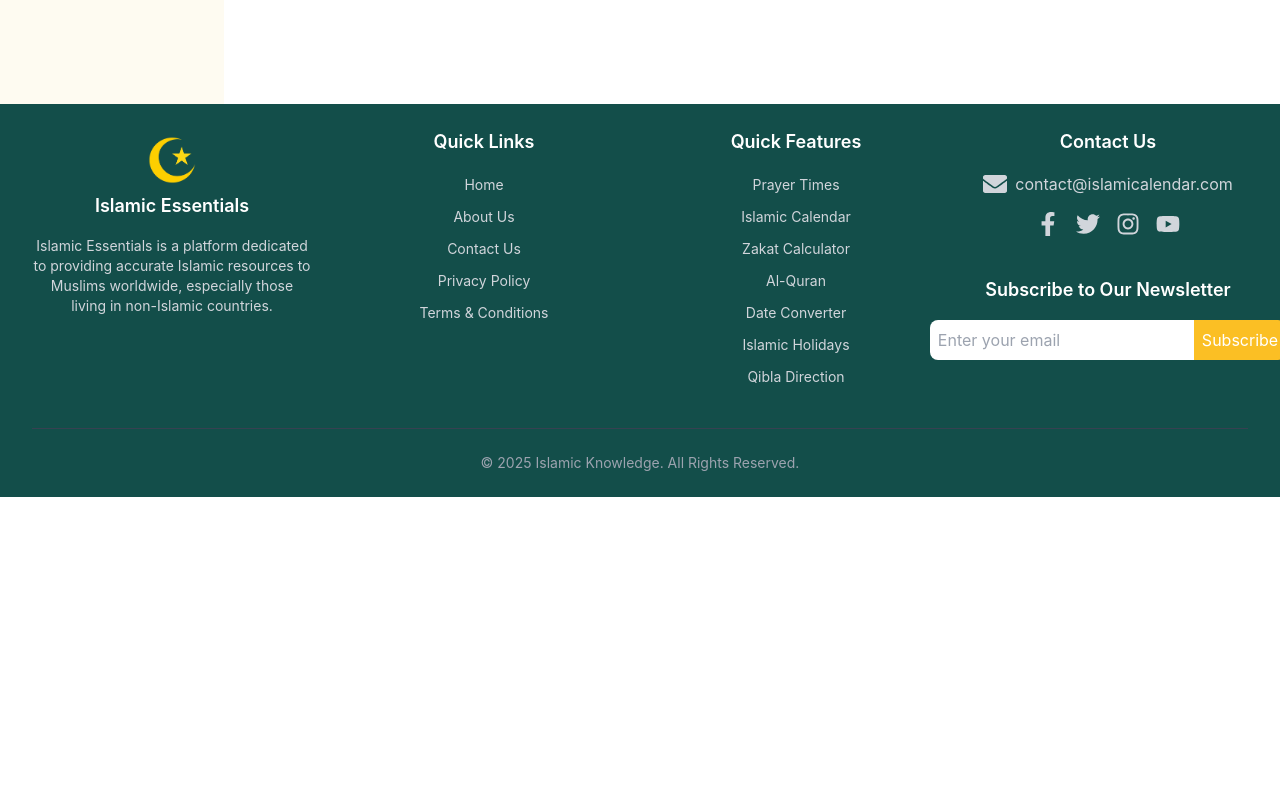
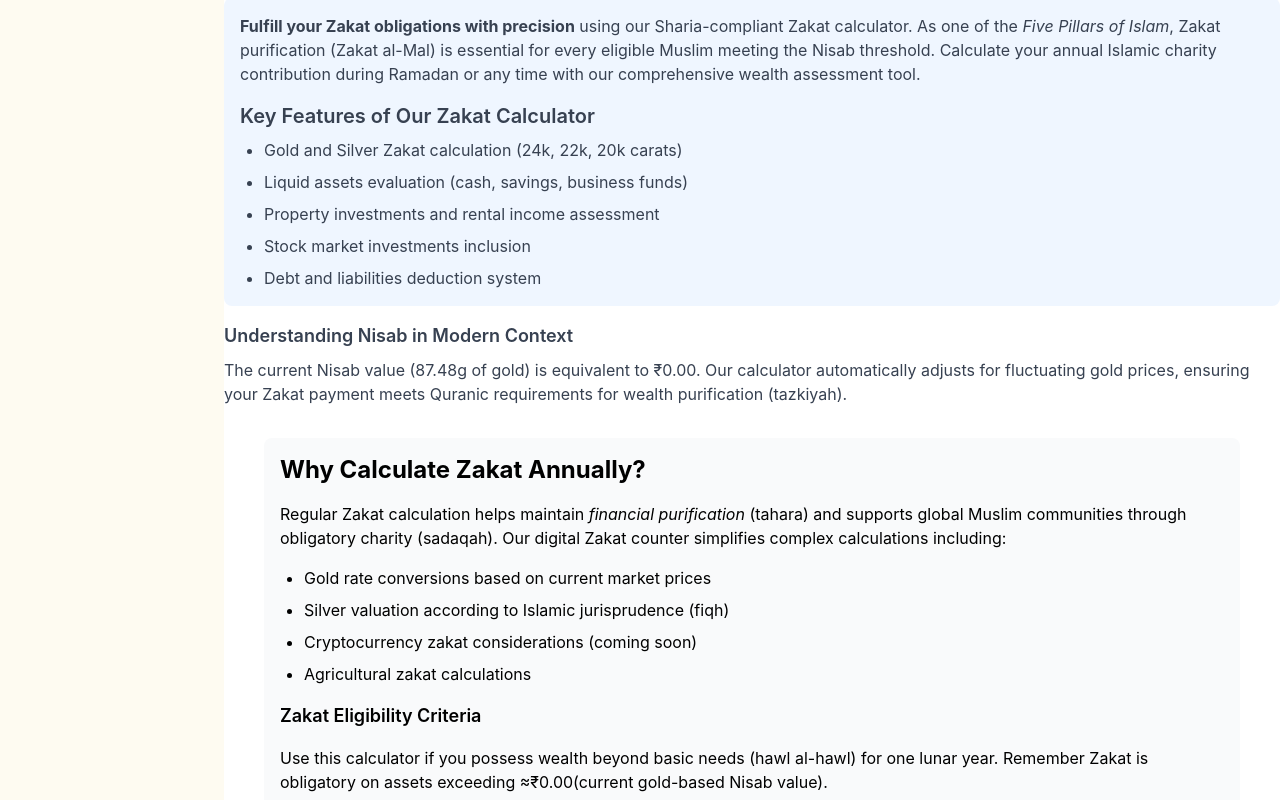
Before and after one commit to somu46/Islamic-calendar, a React (Create React App) app: page /essentials/zakat-calculator in a window 1280 px wide. Shown: the part 760-1560 px from the top of the page. Before the commit the page ends 1257 px from the top, so only its background shows below. Built offline with nearby package versions, Linux system fonts and the light colour scheme.

Commit message:
content added to zakat and date converter

```diff
--- a/src/Pages/DateConverter/DateConverter.js
+++ b/src/Pages/DateConverter/DateConverter.js
@@ -2,7 +2,6 @@ import React, { useState } from "react";
 import { getDateChanger } from "../../apiServices/apiServices";
 import { CiCalendar } from "react-icons/ci";
 import Breadcrumb from "../../Components/Breadcrumb/Breadcrumb";
-
 
 export const DateConverter = () => {
   const [selectedDate, setSelectedDate] = useState("");
@@ -13,7 +12,6 @@ export const DateConverter = () => {
     const [year, month, day] = date.split("-");
     return `${day}-${month}-${year}`;
   };
-
 
   const handleConvert = async () => {
     if (!selectedDate) {
@@ -37,24 +35,27 @@ export const DateConverter = () => {
 
   return (
     <>
-    <div className="relative flex flex-col items-center  min-h-screen bg-gradient-to-br from-blue-100 via-white to-gray-100">
+      <div className="relative flex flex-col items-center min-h-screen bg-gradient-to-br from-blue-100 via-white to-gray-100">
         <div className="absolute top-[1px] left-0 hidden sm:block">
-      <Breadcrumb pageName=' Date Converter:(Gregorian to Hijri)' />
+          <Breadcrumb pageName="Date Converter: Gregorian to Hijri" />
+        </div>
+        <div className="absolute top-[1px] left-0 sm:hidden">
+          <Breadcrumb pageName="Date Converter: Greg to Hijri" />
         </div>
 
-      <div className="absolute top-[1px] left-0 sm:hidden ">
-      <Breadcrumb pageName=' Date Converter:(Greg to Hijri)' />
-      </div>
+        {/* SEO-rich content section */}
         <div className="bg-white shadow-lg rounded-lg p-8 w-full max-w-lg mt-[6.5rem]">
           <h1 className="text-3xl font-bold text-center text-blue-600 mb-6">
-          Hijri Date Converter
+            Hijri Date Converter: Convert Gregorian to Islamic Dates
           </h1>
+
+
           <div className="mb-6">
             <label
               htmlFor="date"
               className="block text-lg font-medium text-gray-700 mb-2"
             >
-            Select a Date
+              Select a Gregorian Date
             </label>
             <div className="relative">
               <CiCalendar
@@ -71,14 +72,19 @@ export const DateConverter = () => {
               />
             </div>
           </div>
+
           <button
             onClick={handleConvert}
             className="w-full py-3 px-6 bg-blue-600 text-white font-semibold rounded-lg shadow-md hover:bg-blue-700 focus:ring-2 focus:ring-blue-500 focus:ring-offset-2 focus:outline-none"
           >
-          Convert Date
+            Convert to Hijri Date
           </button>
+
           {convertedDate && typeof convertedDate === "object" && (
             <div className="mt-8 text-green-600">
+              <h2 className="text-2xl font-bold text-center mb-4">
+                Converted Hijri Date Details
+              </h2>
               <table className="table-auto mx-auto border-collapse border border-green-600">
                 <thead>
                   <tr>
@@ -145,9 +151,61 @@ export const DateConverter = () => {
               </table>
             </div>
           )}
+
           {error && (
             <p className="mt-4 text-red-600 text-center font-semibold">{error}</p>
           )}
+        </div>
+
+
+        <div className="mb-6 bg-blue-50 p-4 rounded-lg">
+            <p className="mb-3 text-gray-700">
+              <strong>Accurate and reliable Hijri date conversion</strong> for all your Islamic needs.
+              Our Gregorian to Hijri date converter is designed to help Muslims worldwide determine
+              important Islamic dates, plan religious events, and stay connected to the Islamic calendar.
+              Whether you're preparing for Ramadan, Eid, or Hajj, our tool ensures precise date conversion
+              based on the Umm al-Qura calendar.
+            </p>
+
+            <h2 className="text-xl font-semibold mt-4 mb-2">
+              Why Use Our Hijri Date Converter?
+            </h2>
+            <ul className="list-disc pl-6 space-y-2 text-gray-700">
+              <li>Convert Gregorian dates to Hijri dates instantly</li>
+              <li>Accurate Umm al-Qura calculations</li>
+              <li>Supports all Islamic events (Ramadan, Eid, Hajj, etc.)</li>
+              <li>Displays Arabic and English month and day names</li>
+              <li>Free and easy-to-use interface</li>
+            </ul>
+          </div>
+
+        {/* Additional SEO content section */}
+        <div className="px-4 sm:px-10 pb-8 mt-8">
+          <div className="bg-gray-50 p-4 rounded-lg">
+            <h2 className="text-2xl font-bold mb-4">
+              Importance of the Hijri Calendar in Islam
+            </h2>
+            <div className="space-y-4 text-gray-700">
+              <p>
+                The Hijri calendar, also known as the Islamic calendar, is a lunar calendar used by
+                Muslims worldwide to determine the dates of religious events and observances. It is
+                based on the lunar cycle, with each month beginning with the sighting of the new moon.
+                Key Islamic events such as Ramadan, Eid al-Fitr, Eid al-Adha, and Hajj are determined
+                using the Hijri calendar.
+              </p>
+              <h3 className="text-lg font-semibold mt-4">
+                Key Features of the Hijri Calendar
+              </h3>
+              <ul className="list-disc pl-6 space-y-2">
+                <li>12 lunar months in a year</li>
+                <li>Approximately 354 or 355 days per year</li>
+                <li>Used for Islamic religious observances</li>
+                <li>Based on the Umm al-Qura system in Saudi Arabia</li>
+              </ul>
+            </div>
+          </div>
+
+
         </div>
       </div>
     </>
--- a/src/Pages/ZakatCalculator/ZakatCalculator.js
+++ b/src/Pages/ZakatCalculator/ZakatCalculator.js
@@ -81,7 +81,10 @@ function ZakatCalculator() {
       </div>
 
       <div className="p-4 sm:p-10">
-      <h1 className="text-3xl font-bold text-center mb-6">Zakat Calculator</h1>
+
+
+        {/* Calculator interface */}
+        <h1 className="text-3xl font-bold text-center mb-6">Calculate Your Zakat</h1>
         <div className="flex flex-wrap justify-center mb-4">
           {["Gold & Silver", "Cash & Property", "Debts & Liabilities", "Summary"].map((tab) => (
             <button
@@ -249,7 +252,6 @@ function ZakatCalculator() {
             </button>
           )}
           {currentTab !== "Summary" ? (
-
             <button
               className="px-4 py-2 bg-blue-500 text-white rounded"
               onClick={handleNext}
@@ -263,9 +265,69 @@ function ZakatCalculator() {
             >
               Calculate Zakat
             </button>
-
           )}
         </div>
+      </div>
+
+              {/* SEO-rich content section */}
+              <div className="mb-8 space-y-4 text-gray-700">
+          <h1 className="text-3xl font-bold text-center">Accurate Zakat Calculation for Fulfilling Your Islamic Obligations</h1>
+
+          <div className="bg-blue-50 p-4 rounded-lg">
+            <p className="mb-3">
+              <strong>Fulfill your Zakat obligations with precision</strong> using our Sharia-compliant Zakat calculator.
+              As one of the <em>Five Pillars of Islam</em>, Zakat purification (Zakat al-Mal) is essential for every eligible Muslim
+              meeting the Nisab threshold. Calculate your annual Islamic charity contribution during Ramadan or any time
+              with our comprehensive wealth assessment tool.
+            </p>
+
+            <h2 className="text-xl font-semibold mt-4 mb-2">Key Features of Our Zakat Calculator</h2>
+            <ul className="list-disc pl-6 space-y-2">
+              <li>Gold and Silver Zakat calculation (24k, 22k, 20k carats)</li>
+              <li>Liquid assets evaluation (cash, savings, business funds)</li>
+              <li>Property investments and rental income assessment</li>
+              <li>Stock market investments inclusion</li>
+              <li>Debt and liabilities deduction system</li>
+            </ul>
+          </div>
+
+          <div className="mt-6">
+            <h3 className="text-lg font-semibold mb-2">Understanding Nisab in Modern Context</h3>
+            <p>
+              The current Nisab value ({nisab}g of gold) is equivalent to ₹{(nisab * formData.gold24.price).toFixed(2)}.
+              Our calculator automatically adjusts for fluctuating gold prices, ensuring your Zakat payment meets
+              Quranic requirements for wealth purification (tazkiyah).
+            </p>
+          </div>
+        </div>
+
+      {/* Additional SEO content section */}
+      <div className="px-4 sm:px-10 pb-8">
+        <div className="bg-gray-50 p-4 rounded-lg">
+          <h2 className="text-2xl font-bold mb-4">Why Calculate Zakat Annually?</h2>
+          <div className="space-y-4">
+            <p>
+              Regular Zakat calculation helps maintain <em>financial purification</em> (tahara) and supports global
+              Muslim communities through obligatory charity (sadaqah). Our digital Zakat counter simplifies
+              complex calculations including:
+            </p>
+            <ul className="list-disc pl-6 space-y-2">
+              <li>Gold rate conversions based on current market prices</li>
+              <li>Silver valuation according to Islamic jurisprudence (fiqh)</li>
+              <li>Cryptocurrency zakat considerations (coming soon)</li>
+              <li>Agricultural zakat calculations</li>
+            </ul>
+
+            <h3 className="text-lg font-semibold mt-4">Zakat Eligibility Criteria</h3>
+            <p>
+              Use this calculator if you possess wealth beyond basic needs (hawl al-hawl) for one lunar year.
+              Remember Zakat is obligatory on assets exceeding ≈₹{(nisab * formData.gold24.price).toFixed(2)}
+              (current gold-based Nisab value).
+            </p>
+          </div>
+        </div>
+
+
       </div>
     </>
   );
--- a/src/Pages/index.js
+++ b/src/Pages/index.js
@@ -18,7 +18,7 @@ import SurahPage from "./AlQuran/ayahs";
 import Surahs from "./AlQuran/SurahsAudio";
 import Juz from "./AlQuran/Juz";
 import Translations from "./AlQuran/Translations/translations";
-import FullQuran from "./AlQuran/FullQuran/FullQuran";
+import FullQuran from "./AlQuran/FullQuran/fullQuran";
 
 
 
```
Lines whose indentation alone changed are shown as unchanged.
